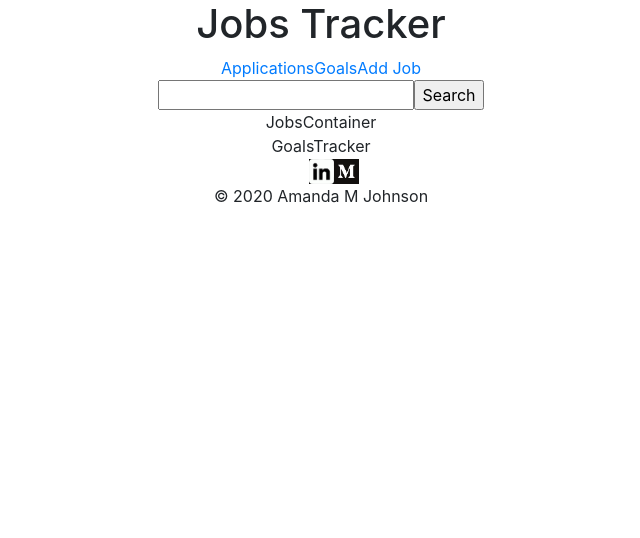
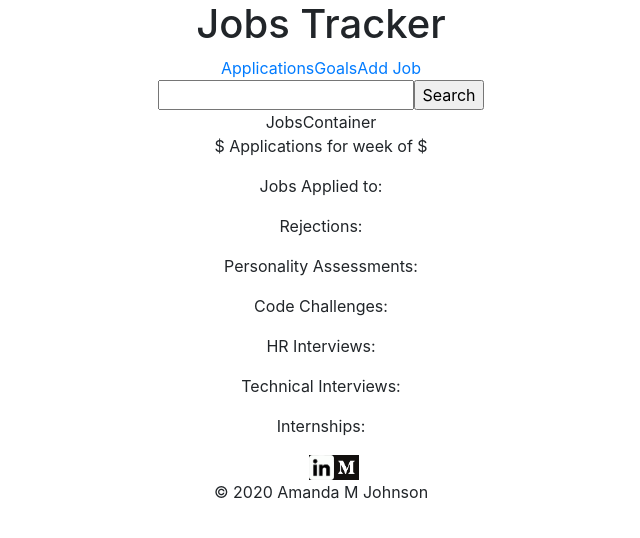
Before and after one commit to amandena/jobs-tracker, a React (Create React App) app in the folder client/: page /goals in a window 1280 px wide. Shown: the top 538 px of the page, without its empty margins (319-959 px from the left). Built offline with nearby package versions, Linux system fonts and the light colour scheme.

Commit message:
added fields for things to keep track of

```diff
--- a/client/src/components/GoalsTracker.js
+++ b/client/src/components/GoalsTracker.js
@@ -3,7 +3,15 @@ import React from 'react'
 const GoalsTracker = () => {
   return(
     <div>
-      GoalsTracker
+      <p>${} Applications for week of ${}</p>
+
+      <p>Jobs Applied to: </p>
+      <p>Rejections: </p>
+      <p>Personality Assessments: </p>
+      <p>Code Challenges: </p>
+      <p>HR Interviews: </p>
+      <p>Technical Interviews: </p>
+      <p>Internships: </p>
     </div>
   )
 }
```
